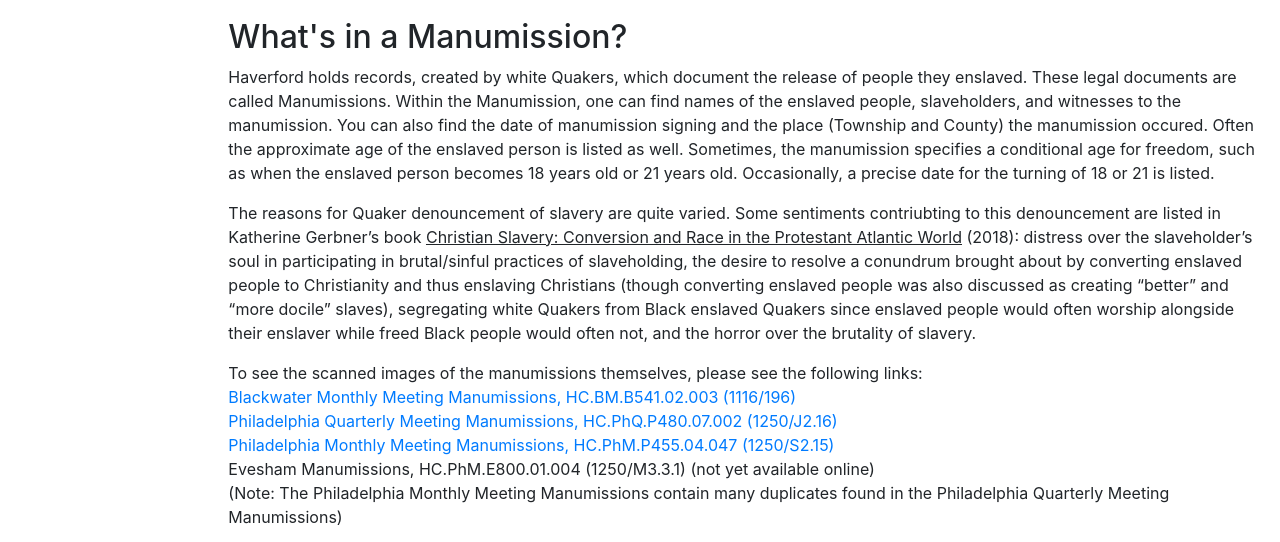
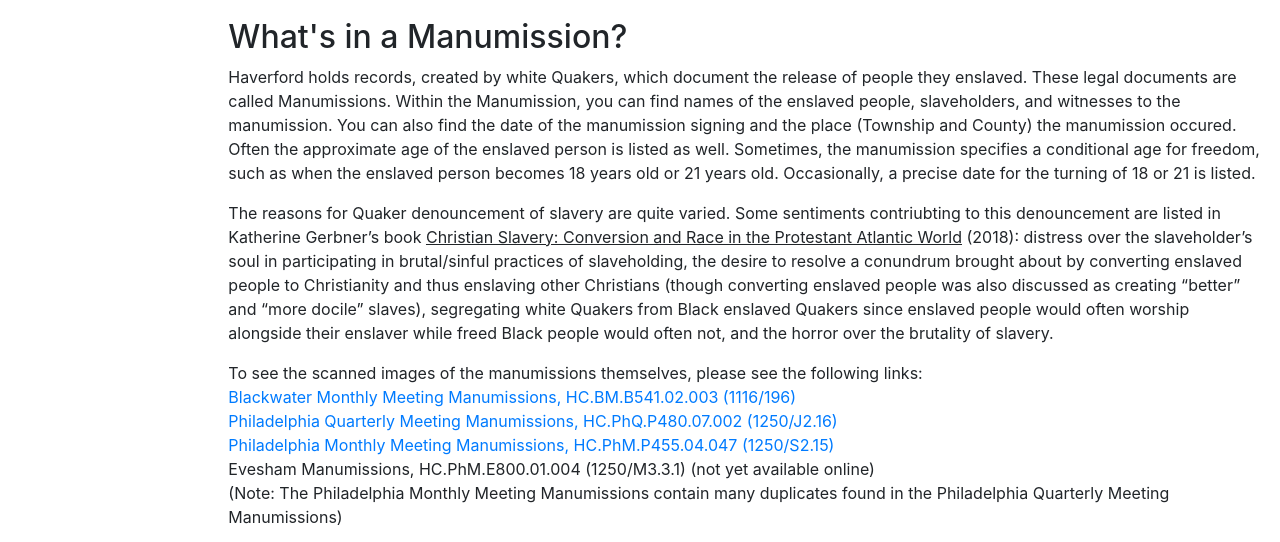
Before and after one commit to HCDigitalScholarship/manumissions, a Django app: template catalog/templates/index.html in a window 1280 px wide. Shown: the part 484-1026 px from the top of the page. Run offline with Django 3.2, Linux system fonts and the light colour scheme; the template is opened without the code that fills it, so the values that code supplies are empty; some libraries are stand-ins or nearby versions.

Commit message:
9/29 quick fixes before send to outside contacts

```diff
--- a/catalog/templates/catalog/person_list.html
+++ b/catalog/templates/catalog/person_list.html
@@ -10,7 +10,7 @@
   {% for person in person_list %}
     <li>
       <a href="{{ person.get_absolute_url }}">
-      {{ person.first_name }} {{person.last_name|default_if_none:" " }} ({{person.date_of_birth|default_if_none:"unknown"}} - {% if person.date_of_death %}{{person.date_of_death}}{% endif %})
+      {{ person.first_name }} {{person.last_name|default_if_none:" " }}, {{person.date_of_birth|default_if_none:""}} - {% if person.date_of_death %}{{person.date_of_death}}{% endif %}
       </a>
     </li>
   {% endfor %}
--- a/catalog/templates/glossary.html
+++ b/catalog/templates/glossary.html
@@ -5,7 +5,7 @@
 <h1>Glossary of Terms</h1>
 
 <b>Witness to the signing of the manumission:</b>
-	<p>Witnesses to the signing of the manumission are White Quakers who serve as legal witness to the signing of the manumission. Among the witnesses are both other slaveholding Quakers and Quakers without a record of slaveholding.</p>
+	<p>Witnesses to the signing of the manumission are white Quakers who serve as legal witness to the signing of the manumission. Among the witnesses are both other slaveholding Quakers and Quakers without a record of slaveholding.</p>
 
 <b>Signer of the manumission:</b>
 	<p>Signers of the manumissions are the slaveholders, sometimes through purchase, inheritance, or the management of an estate, who are seeking to relinquish ownership of the people they enslave.</p>
--- a/catalog/templates/index.html
+++ b/catalog/templates/index.html
@@ -20,8 +20,8 @@
   </ul>
 
   <h2>What's in a Manumission?</h2>
-  <p>Haverford holds records, created by white Quakers, which document the release of people they enslaved. These legal documents are called Manumissions. Within the Manumission, one can find names of the enslaved people, slaveholders, and witnesses to the manumission. You can also find the date of manumission signing and the place (Township and County) the manumission occured. Often the approximate age of the enslaved person is listed as well. Sometimes, the manumission specifies a conditional age for freedom, such as when the enslaved person becomes 18 years old or 21 years old. Occasionally, a precise date for the turning of 18 or 21 is listed.</p>
-  <p>The reasons for Quaker denouncement of slavery are quite varied. Some sentiments contriubting to this denouncement are listed in Katherine Gerbner’s book <u>Christian Slavery: Conversion and Race in the Protestant Atlantic World</u> (2018): distress over the slaveholder’s soul in participating in brutal/sinful practices of slaveholding, the desire to resolve a conundrum brought about by converting enslaved people to Christianity and thus enslaving Christians (though converting enslaved people was also discussed as creating “better” and “more docile” slaves), segregating white Quakers from Black enslaved Quakers since enslaved people would often worship alongside their enslaver while freed Black people would often not, and the horror over the brutality of slavery.</p>
+  <p>Haverford holds records, created by white Quakers, which document the release of people they enslaved. These legal documents are called Manumissions. Within the Manumission, you can find names of the enslaved people, slaveholders, and witnesses to the manumission. You can also find the date of the manumission signing and the place (Township and County) the manumission occured. Often the approximate age of the enslaved person is listed as well. Sometimes, the manumission specifies a conditional age for freedom, such as when the enslaved person becomes 18 years old or 21 years old. Occasionally, a precise date for the turning of 18 or 21 is listed.</p>
+  <p>The reasons for Quaker denouncement of slavery are quite varied. Some sentiments contriubting to this denouncement are listed in Katherine Gerbner’s book <u>Christian Slavery: Conversion and Race in the Protestant Atlantic World</u> (2018): distress over the slaveholder’s soul in participating in brutal/sinful practices of slaveholding, the desire to resolve a conundrum brought about by converting enslaved people to Christianity and thus enslaving other Christians (though converting enslaved people was also discussed as creating “better” and “more docile” slaves), segregating white Quakers from Black enslaved Quakers since enslaved people would often worship alongside their enslaver while freed Black people would often not, and the horror over the brutality of slavery.</p>
 
   <p>To see the scanned images of the manumissions themselves, please see the following links:<br>
   <a href="http://triptych.brynmawr.edu/cdm/ref/collection/HC_QuakSlav/id/10301">Blackwater Monthly Meeting Manumissions, HC.BM.B541.02.003 (1116/196)</a><br>
--- a/catalog/views.py
+++ b/catalog/views.py
@@ -68,14 +68,14 @@ from django.views import generic
 
 class ManumissionListView(generic.ListView):
     model = Manumission
-    paginate_by = 10
+    paginate_by = 30
 
 class ManumissionDetailView(generic.DetailView):
     model = Manumission
 
 class PersonListView(generic.ListView):
     model = Person
-    paginate_by = 10
+    paginate_by = 30
 
 class PersonDetailView(generic.DetailView):
     model = Person
```
Also changed, not shown: db.sqlite3.
